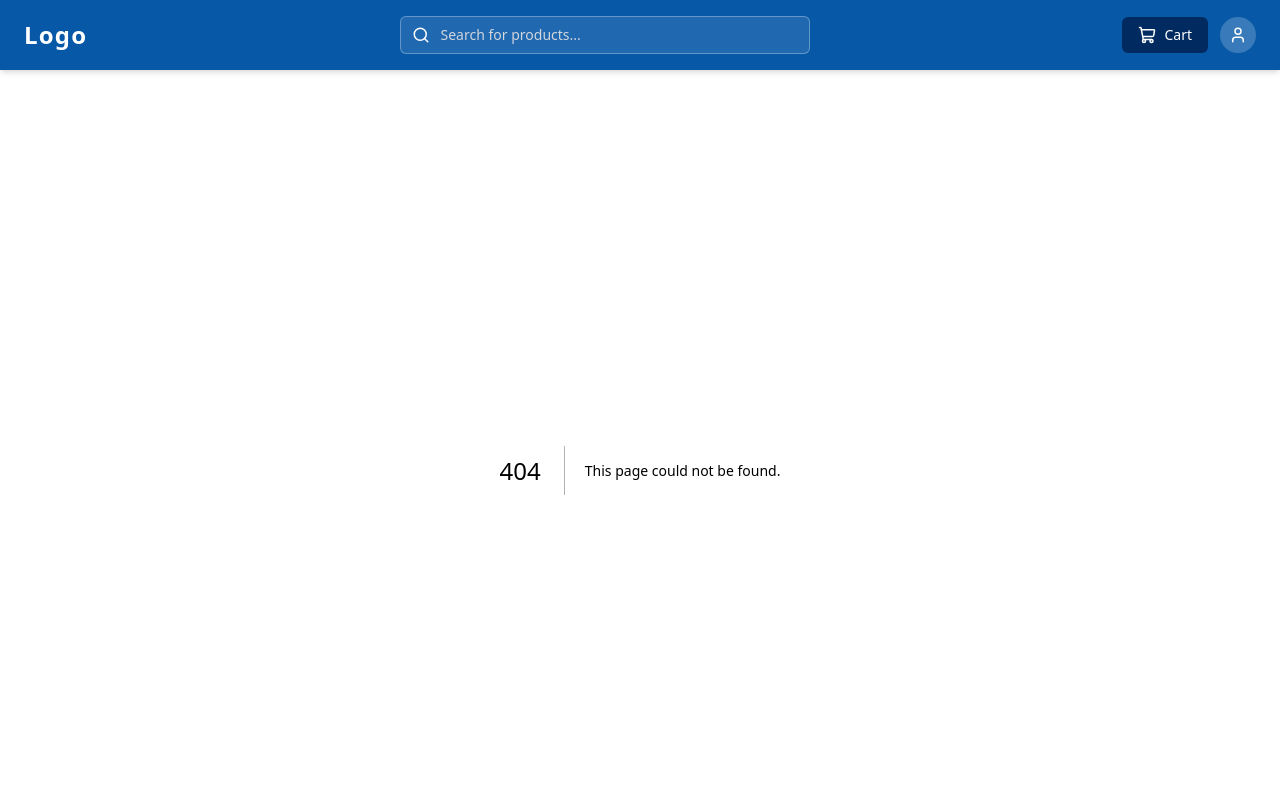
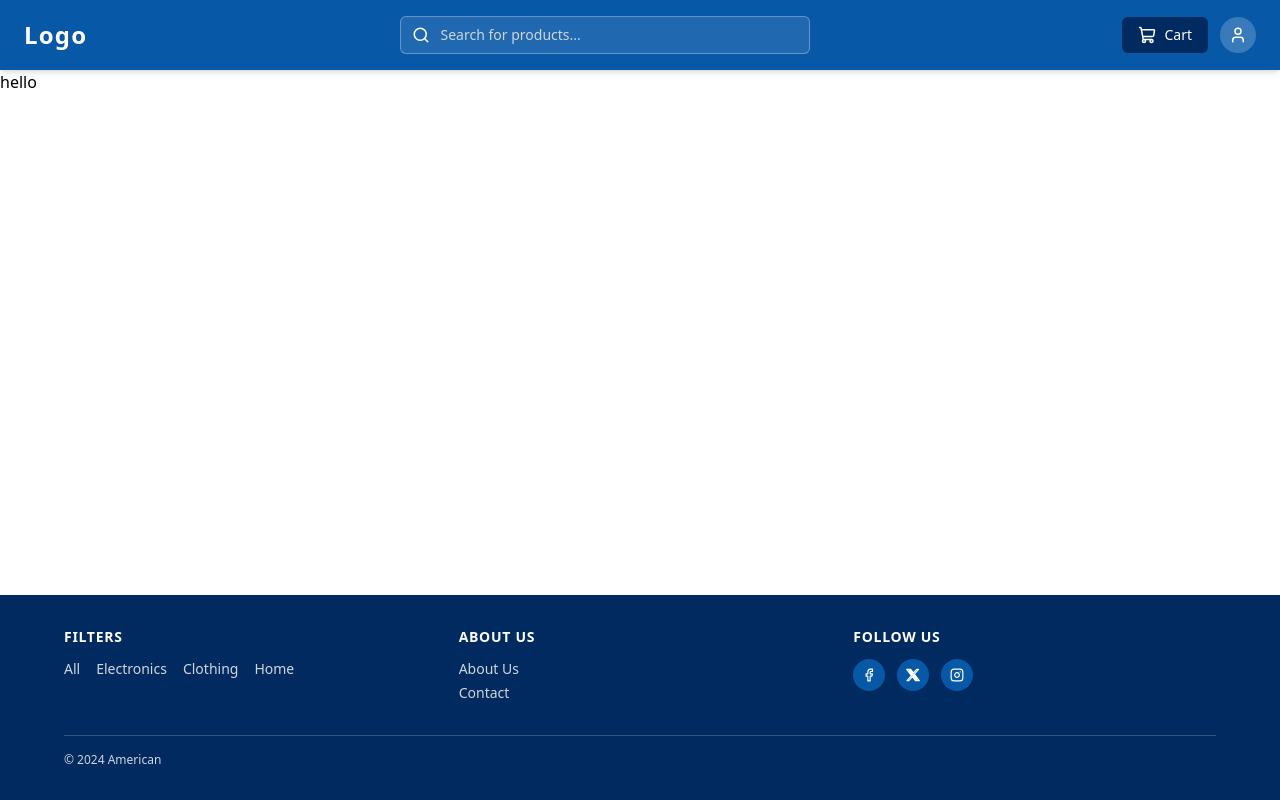
Before and after one commit to abhisheksamriya/whatbytes-frontend-task, a Next.js app: page /cart in a window 1280 px wide. Before the commit this address had no page. Shown: the top 800 px of the page. Built offline with nearby package versions, Linux system fonts and the light colour scheme.

Commit message:
cart route and page added

```diff
--- /dev/null
+++ b/app/cart/page.tsx
@@ -0,0 +1,3 @@
+export default function CartPage() {
+    return <div>hello</div>
+}
```
